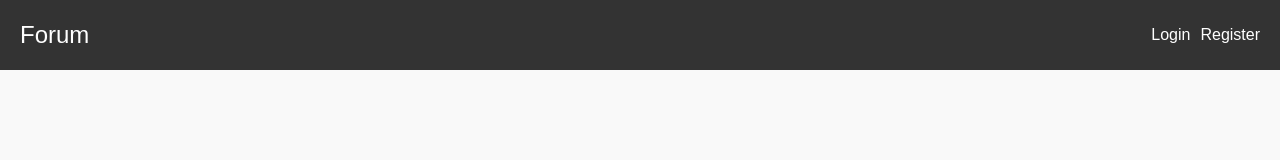
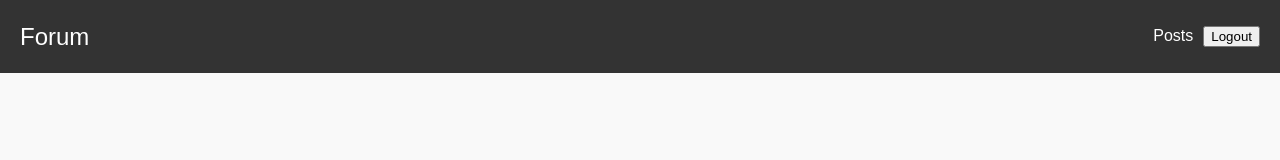
Before and after one commit to papilum/forum, a React (Create React App) app: page /login in a window 1280 px wide. Shown: the top 160 px of the page. Built offline with nearby package versions, Linux system fonts and the light colour scheme.

Commit message:
dodata opcija logout

```diff
--- a/src/App.js
+++ b/src/App.js
@@ -1,19 +1,22 @@
-
 import './App.css';
 import Login from './Login';
 import { BrowserRouter as Router, Route, Routes } from 'react-router-dom';
 import Register from './Register';
 import Navbar from './Navbar';
 import Footer from './Footer';
+import { useState } from 'react';
+
 function App() {
+  const [isLoggedIn, setIsLoggedIn] = useState(false);
+
   return (
     <Router>
-     <Navbar/>
+      <Navbar isLoggedIn={isLoggedIn} setIsLoggedIn={setIsLoggedIn} />
       <Routes>
-        <Route  path="/login" element={<Login></Login>} />
-        <Route  path="/register" element={<Register></Register>} />
+        <Route path="/login" element={<Login setIsLoggedIn={setIsLoggedIn} />} />
+        <Route path="/register" element={<Register />} />
       </Routes>
-      <Footer/>
+      <Footer />
     </Router>
   );
 }
--- a/src/Login.jsx
+++ b/src/Login.jsx
@@ -2,7 +2,7 @@ import React, { useState } from 'react';
 import axios from 'axios';
 import { useNavigate } from 'react-router-dom';
 
-const Login = () => {
+const Login = (setIsLoggedIn) => {
   const [email, setEmail] = useState('');
   const [password, setPassword] = useState('');
   const [error, setError] = useState('');
@@ -18,6 +18,7 @@ const Login = () => {
 
       // Obrada odgovora sa uspešnom prijavom
       console.log(response.data);
+      setIsLoggedIn(true)
       if(response.data.isAdmin==0){
             navigate('/posts')
       }else{
--- a/src/Navbar.jsx
+++ b/src/Navbar.jsx
@@ -1,19 +1,44 @@
-import React from 'react';
+import React, { useState } from 'react';
 import { Link } from 'react-router-dom';
+import axios from 'axios';
 
-const Navbar = () => {
+const Navbar = (isLoggedIn,setIsLoggedIn) => {
+
+
+  const handleLogout = async () => {
+    try {
+      await axios.post('http://127.0.0.1:8000/api/logout');
+      setIsLoggedIn(false);
+    } catch (error) {
+      console.error('Error logging out:', error);
+    }
+  };
+
   return (
     <nav className="navbar">
       <div className="logo">
         <Link to="/">Forum</Link>
       </div>
       <ul className="nav-links">
-        <li>
-          <Link to="/login">Login</Link>
-        </li>
-        <li>
-          <Link to="/register">Register</Link>
-        </li>
+        {isLoggedIn ? (
+          <>
+            <li>
+              <Link to="/posts">Posts</Link>
+            </li>
+            <li>
+              <button onClick={handleLogout}>Logout</button>
+            </li>
+          </>
+        ) : (
+          <>
+            <li>
+              <Link to="/register">Register</Link>
+            </li>
+            <li>
+              <Link to="/login">Login</Link>
+            </li>
+          </>
+        )}
       </ul>
     </nav>
   );
```
